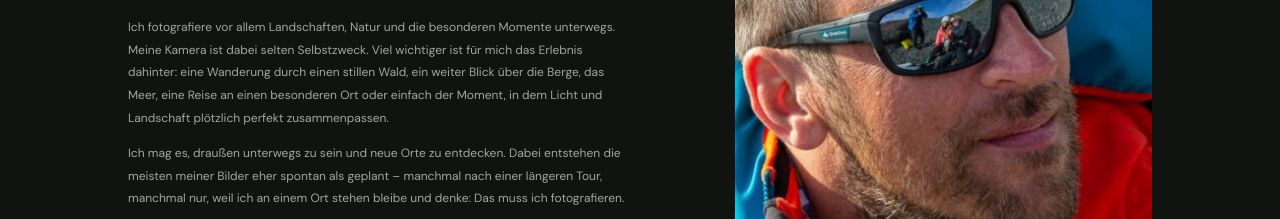
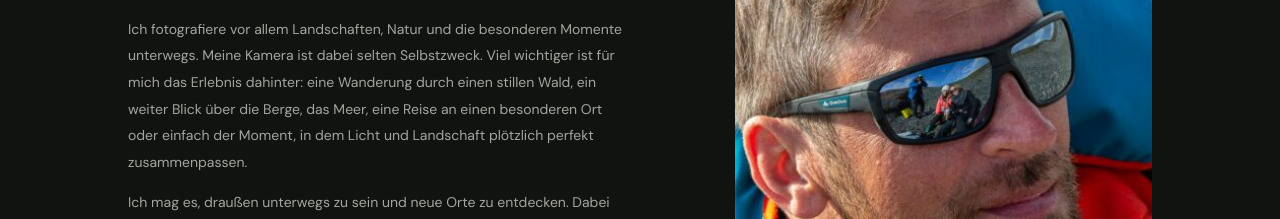
Before and after one commit to kubemme/marius-meyer.org, an Astro site: page /about in a window 1280 px wide. Shown: the part 520-739 px from the top of the page. Built offline with nearby package versions, Linux system fonts and the light colour scheme; Astro itself is replaced by a stand-in of ours; a web font is replaced by a local one.

Commit message:
inital setup

```diff
--- a/src/pages/about.astro
+++ b/src/pages/about.astro
@@ -58,7 +58,7 @@ const base = import.meta.env.BASE_URL.endsWith('/')
   .about-page { min-height: 680px; padding: 80px 10%; display: grid; grid-template-columns: 1.05fr .85fr; align-items: center; gap: 9%; }
   .about-copy h1 { margin: 23px 0; font-size: clamp(54px, 6vw, 78px); line-height: .98; letter-spacing: -.06em; }
   .about-copy h1 em { color: var(--accent); font-weight: 500; }
-  .about-copy p { max-width: 500px; color: var(--muted); font-size: 12px; line-height: 1.9; }
+  .about-copy p { max-width: 500px; color: var(--muted); font-size: 14px; line-height: 1.9; }
   .about-copy .lead { color: var(--ink); font-family: 'Playfair Display', Georgia, serif; font-size: 19px; line-height: 1.5; }
   .about-copy .text-link { margin-top: 15px; }
   .about-image { position: relative; height: 520px; }
--- a/src/pages/index.astro
+++ b/src/pages/index.astro
@@ -14,6 +14,7 @@ const featuredPhotos = galleryCategories.map((category) => ({
 
 <Layout
   title="Marius Meyer - Portfolio"
+  activePage="index"
 >
   <section class="hero">
     <div class="hero-copy">
```
